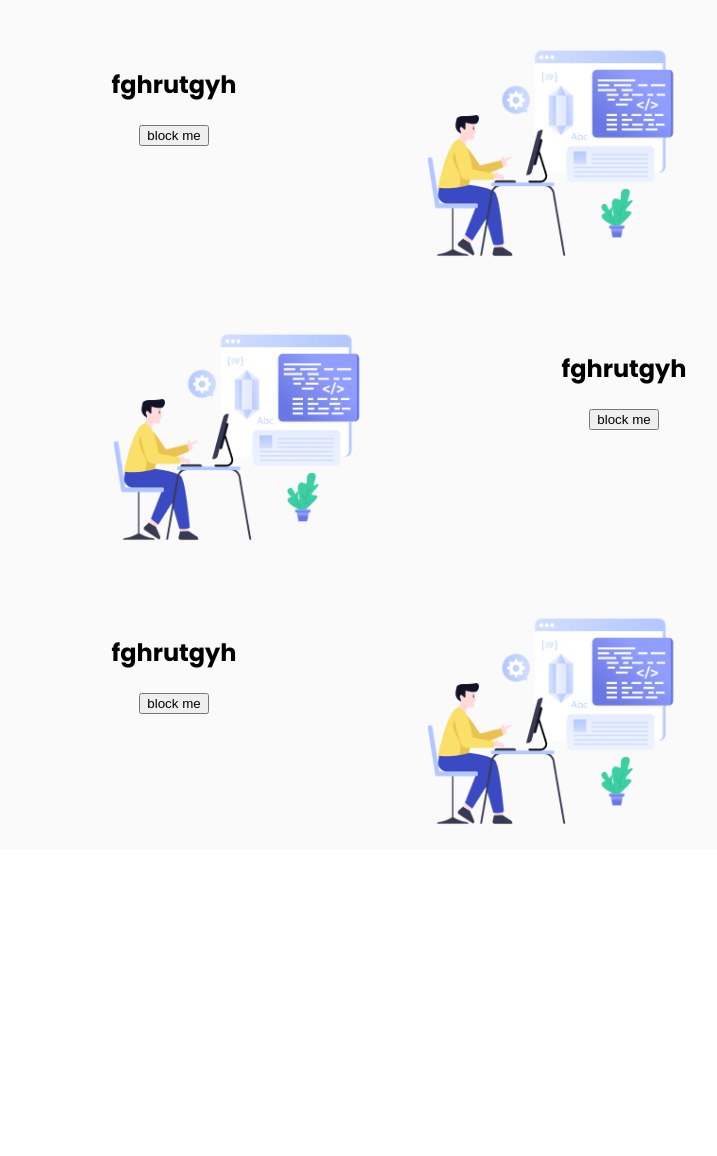
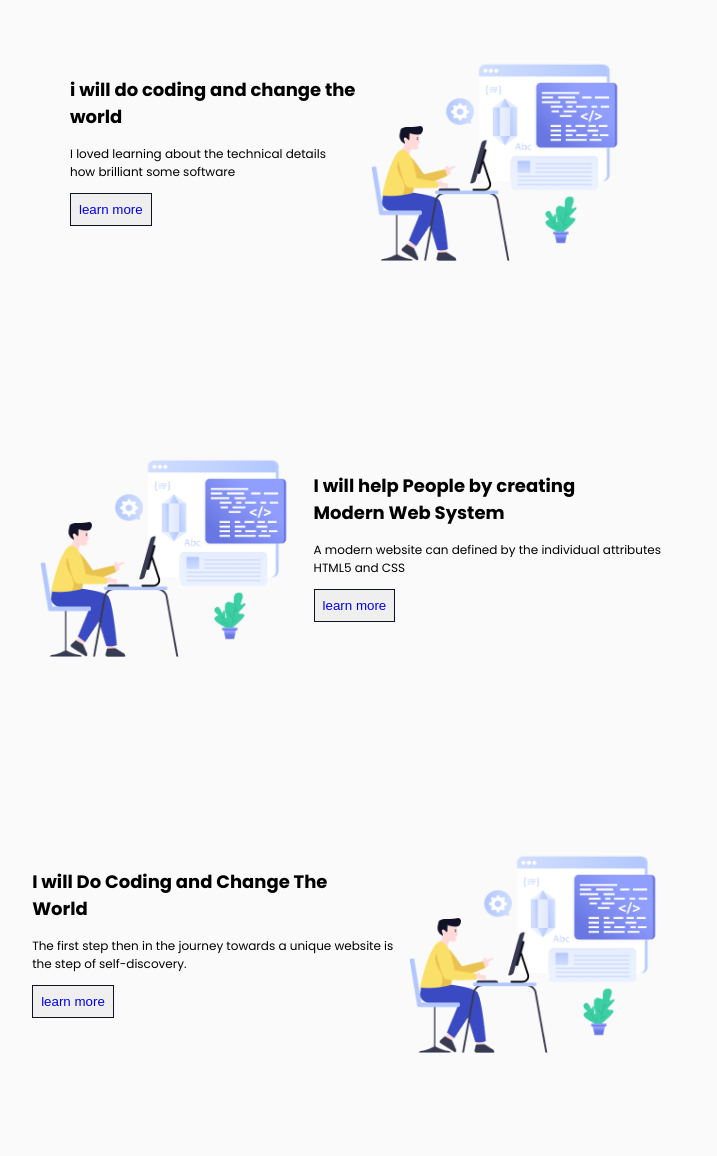
Before and after one commit to mia12596/my-B10A1-repo, a plain HTML site: page index.html in a window 1280 px wide. Shown: the part 881-2037 px from the top of the page, without its empty margins (241-958 px from the left). Before the commit the page ends 1738 px from the top, so only its background shows below. Drawn offline with Linux system fonts and the light colour scheme.

Commit message:
clickble button

```diff
--- a/css/style.css
+++ b/css/style.css
@@ -59,18 +59,42 @@ main {
 .hero2 {
     margin-top: 50px;
     text-align: center;
+    width: 946px;
+
 }
 
 .hero3,
 .hero4,
 .hero5 {
+
+    width: 946px;
+    height: 300px;
     display: flex;
-    text-align: center;
+    padding: 48px;
     justify-content: center;
-    gap: 190px;
-    margin-top: 50px;
+    gap: 15px;
+
 }
 
 .imgp {
-    width: 260px;
+    width: 259.56px;
+    height: 217.01px;
 }
+
+.title {
+    font-size: 12px;
+}
+
+.description {
+    font-size: 18px;
+}
+
+.learn {
+    border: 1px solid rgb(13, 19, 33);
+    padding: 8px;
+    color: rgb(13, 19, 33);
+}
+
+button a {
+    text-decoration: none;
+}
--- a/index.html
+++ b/index.html
@@ -45,30 +45,47 @@
         </section>
         <section class="hero3">
             <div>
-                <h1>fghrutgyh</h1>
-                <button>block me</button>
+                <h1 class="description">
+                    i will do coding and change the <br> world
+                </h1>
+                <p class="title">I loved learning about the technical details<br> how brilliant some
+                    software
+                </p>
+                <button class="learn"><a
+                        href="https://www.w3schools.com/tags/tag_button.asp#:~:text=Inside%20a%20element%20you,type%20of%20button%20it%20is.">learn
+                        more</a></button>
             </div>
-            <div>
-                <img class="imgp" src="assets/Layer_1.png" alt="">
-            </div>
+
+            <img class="imgp" src="assets/Layer_1.png" alt="">
+
         </section>
         <section class="hero4">
+
+            <img class="imgp" src="assets/Layer_1.png" alt="">
+
             <div>
-                <img class="imgp" src="assets/Layer_1.png" alt="">
-            </div>
-            <div>
-                <h1>fghrutgyh</h1>
-                <button>block me</button>
+                <h1 class="description">I will help People by creating <br> Modern Web System</h1>
+                <p class="title">A modern website can defined by the individual attributes <br> HTML5 and CSS </p>
+                <button class="learn"><a
+                        href="https://www.w3schools.com/tags/tag_button.asp#:~:text=Inside%20a%20element%20you,type%20of%20button%20it%20is.">learn
+                        more</a></button>
             </div>
         </section>
         <section class="hero5">
             <div>
-                <h1>fghrutgyh</h1>
-                <button>block me</button>
+
+                <h1 class="description">I will Do Coding and Change The <br> World</h1>
+                <p class="title">The first step then in the journey towards a unique website is <br> the step of
+                    self-discovery. </p>
+
+                <button class="learn"><a
+                        href="https://www.w3schools.com/tags/tag_button.asp#:~:text=Inside%20a%20element%20you,type%20of%20button%20it%20is.">learn
+                        more</a></button>
+
             </div>
-            <div>
-                <img class="imgp" src="assets/Layer_1.png" alt="">
-            </div>
+
+            <img class="imgp" src="assets/Layer_1.png" alt="">
+
         </section>
     </main>
     <footer>
```
